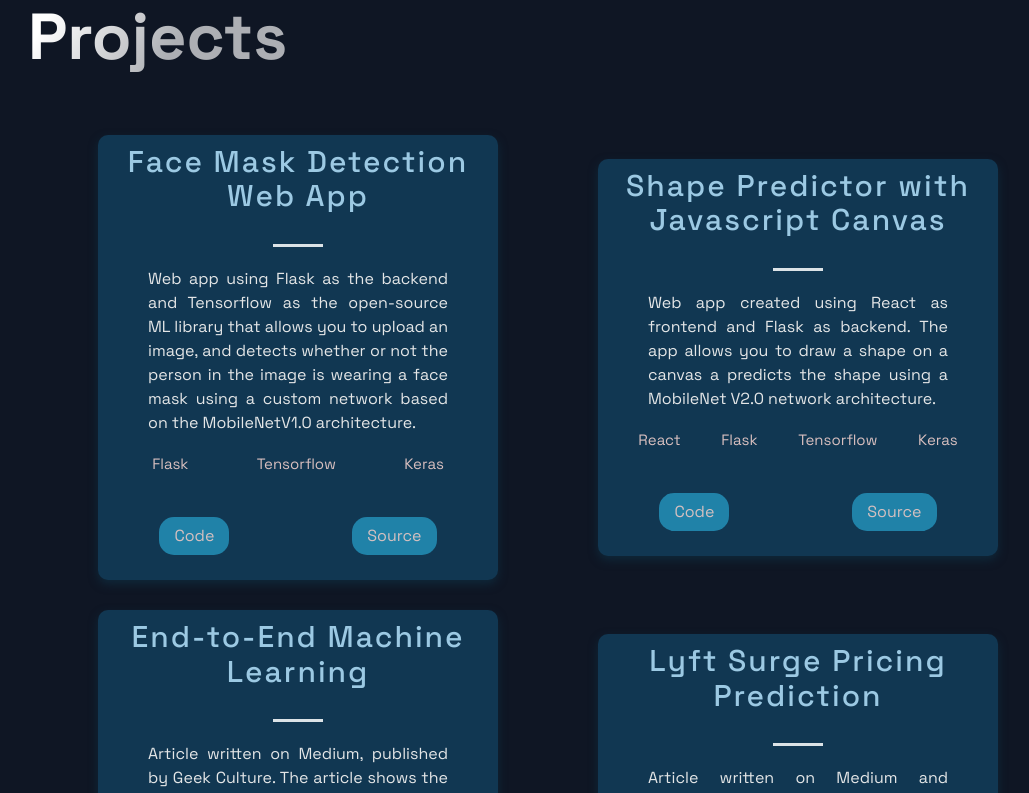
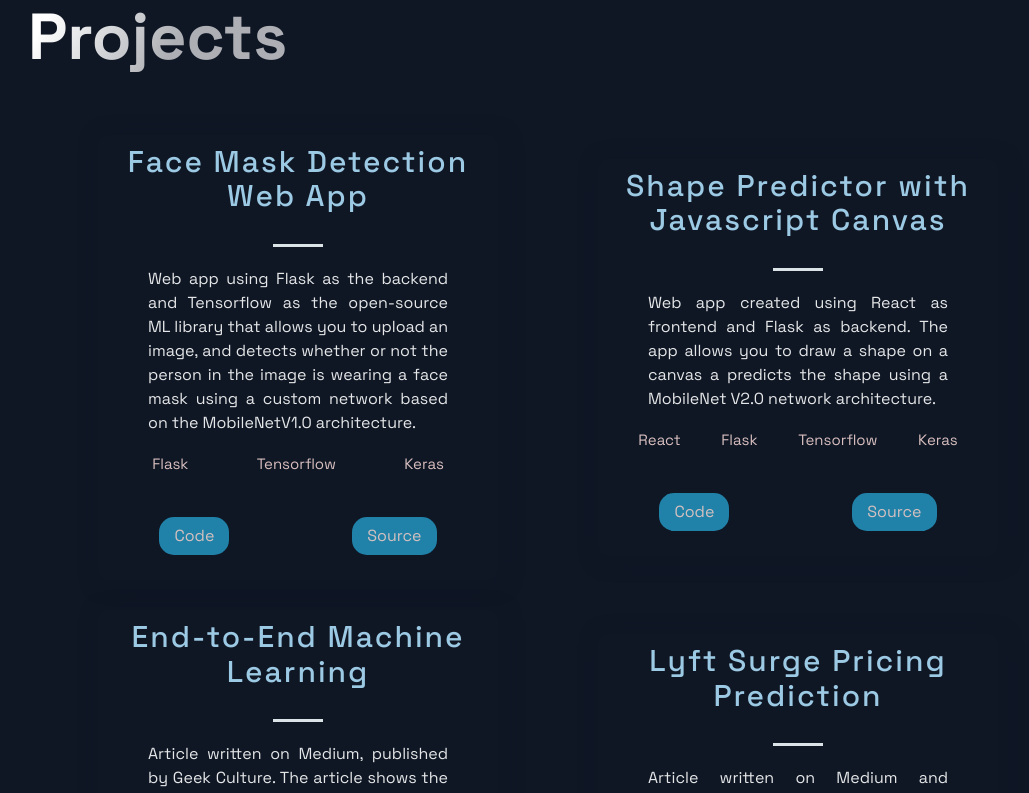
Before and after one commit to AReyH/arturo-portfolio, a Next.js app: page / in a window 1280 px wide. Shown: the part 700-1493 px from the top of the page, without its empty margins (92-1121 px from the left). Built offline with nearby package versions, Linux system fonts and the light colour scheme.

Commit message:
fixed bs again

```diff
--- a/src/components/Projects/ProjectsStyles.js
+++ b/src/components/Projects/ProjectsStyles.js
@@ -24,8 +24,7 @@
 `
 export const BlogCard = styled.div`
   border-radius: 10px;
-  background: #113752;
-  box-shadow: 0px 4px 10px #0F283A;
+  box-shadow: 3px 3px 20px rgba(15,22,36,255);
   text-align: center;
   width: 400px;
   @media ${(props) => props.theme.breakpoints.sm} {
```
